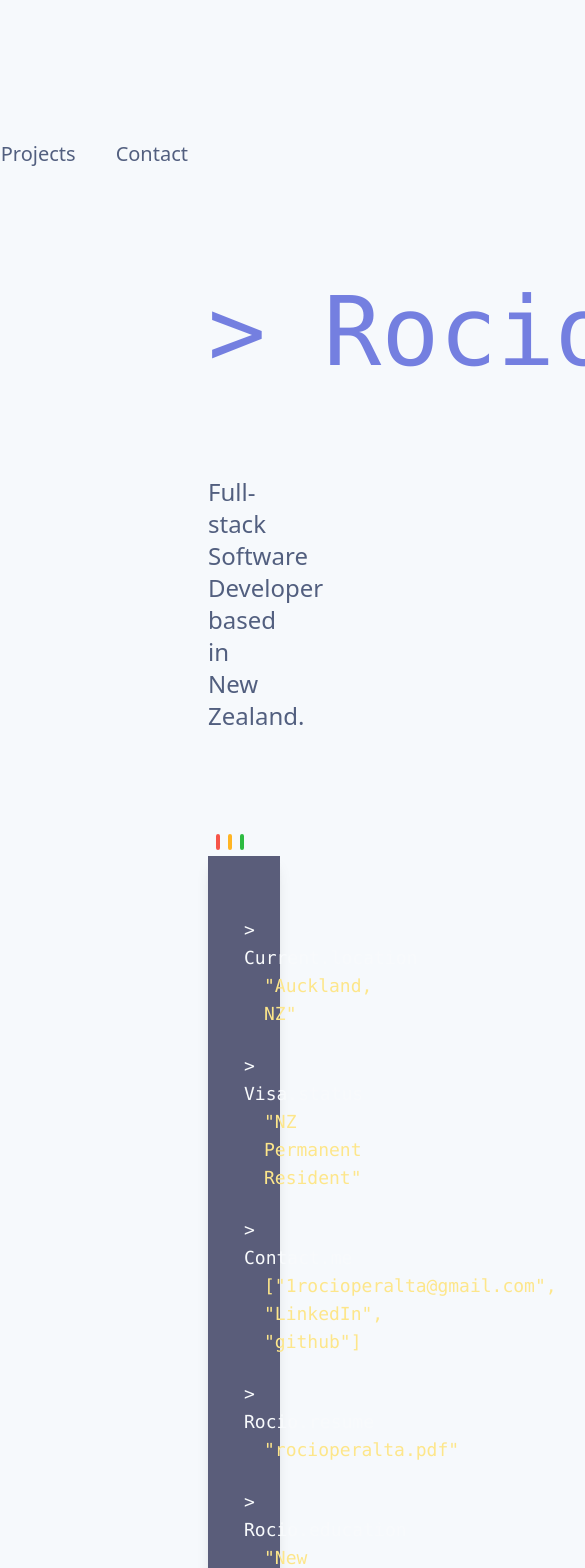
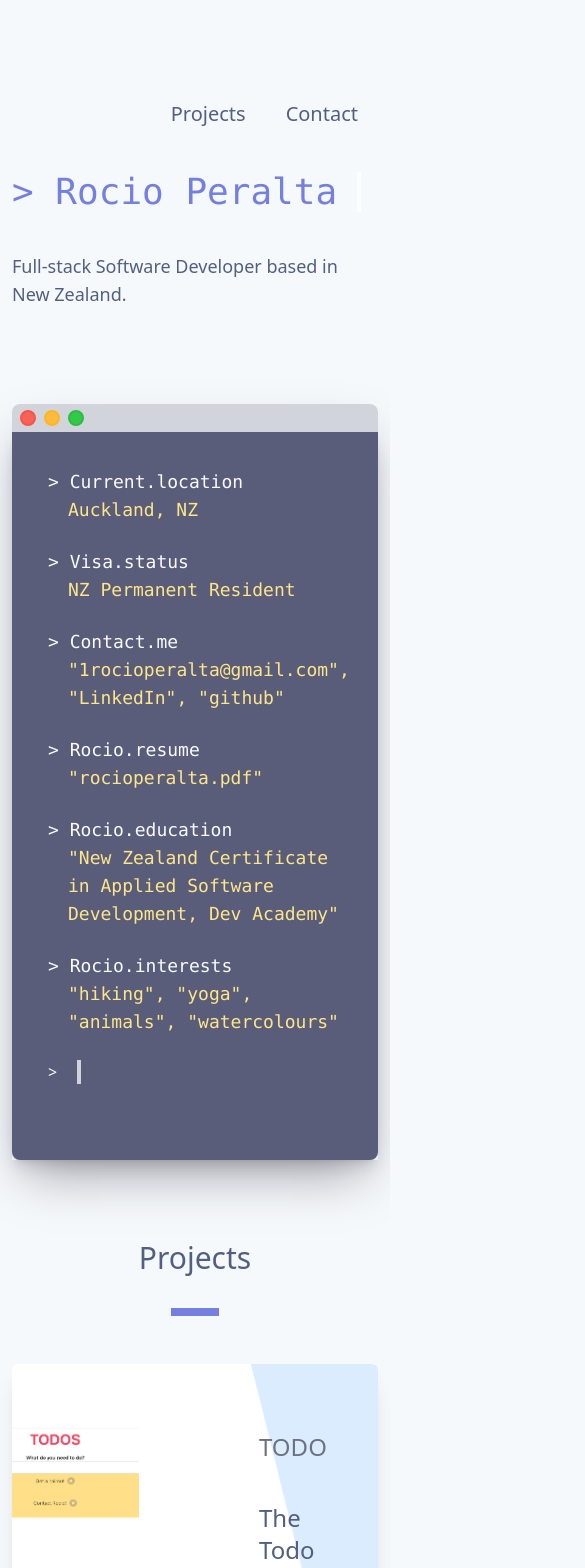
Before and after one commit to rocio-peralta/portfolio-rocio, a React (Vite) app: page / in a window 390 px wide. Shown: the top 1568 px of the page, 585 px wide, since content can reach past the window. Built offline with nearby package versions, Linux system fonts and the light colour scheme; a web font is replaced by a local one.

Commit message:
refracting code About me and responsive design

```diff
--- a/src/App.tsx
+++ b/src/App.tsx
@@ -7,7 +7,7 @@ import Projects from './components/Projects';
 export default function App() {
   return (
     <>
-      <div className="ml-52 mr-52 mt-20">
+      <div className="ml-3 mr-3 mt-6 md:ml-52 md:mr-52 md:mt-20">
         <Navbar />
         <Hero />
         <About />
--- a/src/components/About.tsx
+++ b/src/components/About.tsx
@@ -1,74 +1,79 @@
 function About() {
   return (
-    <>
     <div className="about-container mx-auto">
       <div className="terminal shadow-2xl shadow-zinc-400">
         <div className="flex h-7 items-center justify-start rounded-t-lg bg-gray-300">
-            <div className="header-button red flex-item ml-2 h-4 w-4 rounded-full border-2 border-redborder bg-red" />
-            <div className="header-button yellowflex-item ml-2 h-4 w-4 rounded-full border-2 border-yellowborder bg-yellow" />
-            <div className="header-button green flex-item ml-2 h-4 w-4 rounded-full border-2 border-greenborder bg-green" />
+          <div className="header-button red ml-2 h-4 w-4 rounded-full border-2 border-redborder bg-red" />
+          <div className="header-button yellow ml-2 h-4 w-4 rounded-full border-2 border-yellowborder bg-yellow" />
+          <div className="header-button green ml-2 h-4 w-4 rounded-full border-2 border-greenborder bg-green" />
         </div>
         <div className="terminal-window rounded-b-lg bg-fadedPurple p-9 shadow-lg">
-            <div className="pt-6 font-mono text-lg text-slate-50">
-              {'>'} Current.location{' '}
-            </div>
-            <p className="pb-6 pl-5 font-mono text-lg font-thin text-amber-200">
-              &quot;Auckland, NZ&quot;
-            </p>
-            <div className="font-mono text-lg text-slate-50">{'>'} Visa.status </div>
-            <p className="pb-6 pl-5 font-mono text-lg font-thin text-amber-200">
-              &quot;NZ Permanent Resident&quot;
-            </p>
-            <div className="font-mono text-lg text-slate-50">{'>'} Contact.me</div>
-            <p className="pb-6 pl-5 font-mono text-lg font-thin text-amber-200">
-              {'['}
+          <TerminalLine text="Current.location" value="Auckland, NZ" />
+          <TerminalLine text="Visa.status" value="NZ Permanent Resident" />
+          <TerminalLine
+            text="Contact.me"
+            value={
+              <>
+                {['1rocioperalta@gmail.com', 'LinkedIn', 'github'].map((link, index) => (
+                  <>
+                    {index > 0 && ', '}
                     <a
                       className="hover:text-cyan-400"
+                      href={
+                        index === 0
+                          ? 'mailto:1rocioperalta@gmail.com'
+                          : link === 'LinkedIn'
+                          ? 'https://www.linkedin.com/in/rocio-peralta-4396333a/'
+                          : 'https://github.com/rocio-peralta'
+                      }
+                      target="_blank"
                       rel="noopener noreferrer"
-                target="_blank"
-                href="mailto:1rocioperalta@gmail.com"
                     >
-                &quot;1rocioperalta@gmail.com&quot;,{' '}
+                      &quot;{link}&quot;
                     </a>
-              <a
-                className="hover:text-cyan-400"
-                href="https://www.linkedin.com/in/rocio-peralta-4396333a/"
-              >
-                &quot;LinkedIn&quot;,{' '}
-              </a>
-              <a className="hover:text-cyan-400" href="https://github.com/rocio-peralta">
-                &quot;github&quot;
-              </a>
-              {']'}
-            </p>
-            <div className="font-mono text-lg text-slate-50">{'>'} Rocio.resume</div>
-            <p className="pb-6 pl-5 font-mono text-lg font-thin text-amber-200">
+                  </>
+                ))}
+              </>
+            }
+          />
+          <TerminalLine
+            text="Rocio.resume"
+            value={
               <a
                 href="https://drive.google.com/file/d/1dQc9jNIg-iBrnv1vMkeaGMIpDPzahdGW/view?usp=drive_link"
                 className="hover:text-cyan-400"
               >
                 &quot;rocioperalta.pdf&quot;
               </a>
-            </p>
-            <div className="font-mono text-lg text-slate-50">{'>'} Rocio.education</div>
-            <p className="pb-6 pl-5 font-mono text-lg font-thin text-amber-200">
-              &quot;New Zealand Certificate in Applied Software Development, Dev
-              Academy&quot;
-            </p>
-            <div className="font-mono text-lg text-slate-50">{'>'} Rocio.interests</div>
-            <p className="pb-6 pl-5 font-mono text-lg font-thin text-amber-200">
-              {'['} &quot;hikking&quot;,&quot;yoga&quot;, &quot;animals&quot;,
-              &quot;watercolours&quot;{']'}
-            </p>
+            }
+          />
+          <TerminalLine
+            text="Rocio.education"
+            value='"New Zealand Certificate in Applied Software Development, Dev Academy"'
+          />
+          <TerminalLine
+            text="Rocio.interests"
+            value='"hiking", "yoga", "animals", "watercolours"'
+          />
 
           <div className="w-max pb-10">
-              <h1 className="font-mon animate-typing overflow-hidden whitespace-nowrap border-r-4 border-r-slate-50 pr-5  text-slate-50">
+            <h1 className="font-mon animate-typing overflow-hidden whitespace-nowrap border-r-4 border-r-slate-50 pr-5 text-slate-50">
               {'>'}
             </h1>
           </div>
         </div>
       </div>
     </div>
+  );
+}
+
+function TerminalLine({ text, value }) {
+  return (
+    <>
+      <div className="font-mono text-lg text-slate-50">
+        {'>'} {text}
+      </div>
+      <p className="pb-6 pl-5 font-mono text-lg font-thin text-amber-200">{value}</p>
     </>
   );
 }
--- a/src/components/Hero.tsx
+++ b/src/components/Hero.tsx
@@ -2,14 +2,14 @@ function Hero() {
   return (
     <>
       <div className="">
-        <div className="mt-24 flex h-5/6 items-center justify-start">
+        <div className="mt-6  flex h-5/6  items-center justify-start md:mt-28">
           <div className="w-max">
-            <h1 className="animate-typing overflow-hidden whitespace-nowrap border-r-4 border-r-purple pr-5 font-mono text-8xl  text-purple">
+            <h1 className="animate-typing overflow-hidden whitespace-nowrap border-r-4 border-r-purple pr-5 font-mono text-4xl text-purple  md:text-8xl">
               {'>'} Rocio Peralta
             </h1>
           </div>
         </div>
-        <div className="pb-24 pt-24 font-sans text-2xl font-light  text-grey">
+        <div className="flex-col pb-24 pt-10 font-sans text-lg font-light text-grey  md:flex-row md:pt-24 md:text-2xl">
           Full-stack Software Developer based in New Zealand.
         </div>
       </div>
```
Lines whose indentation alone changed are shown as unchanged.
